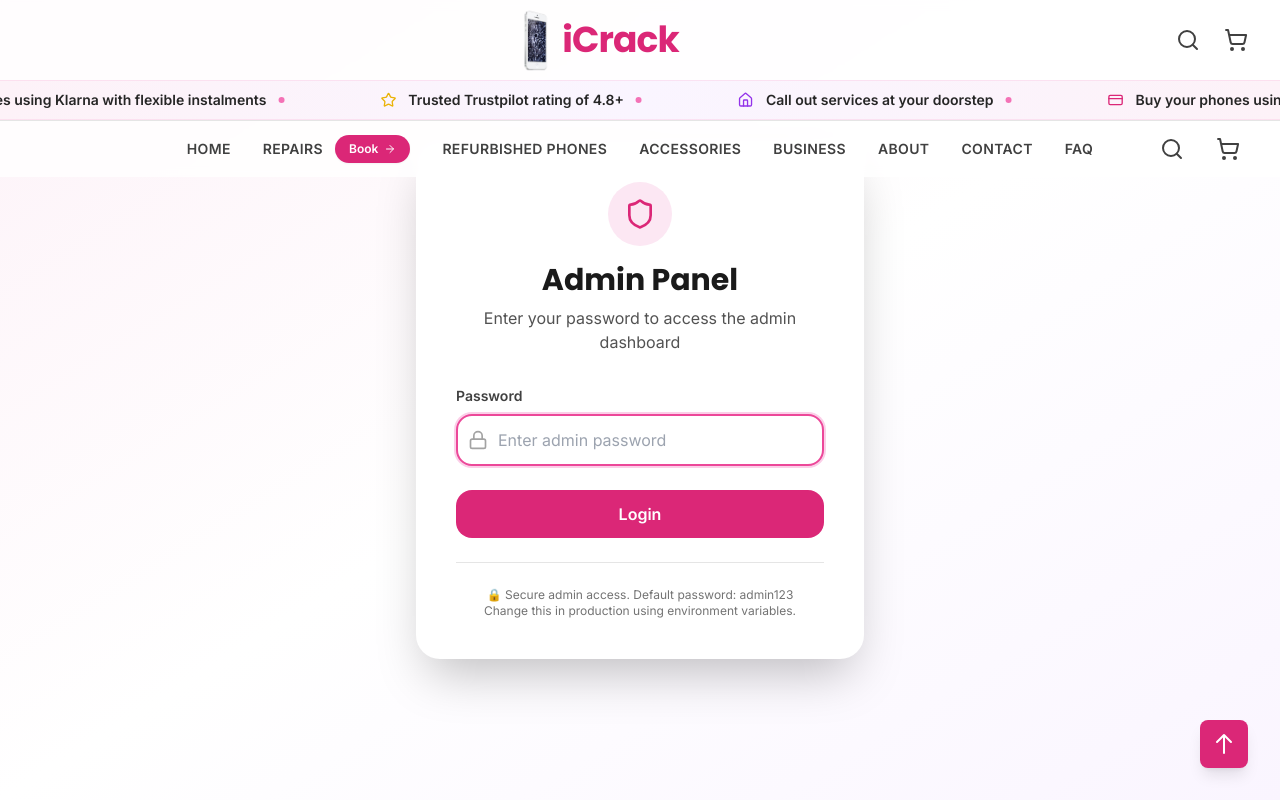
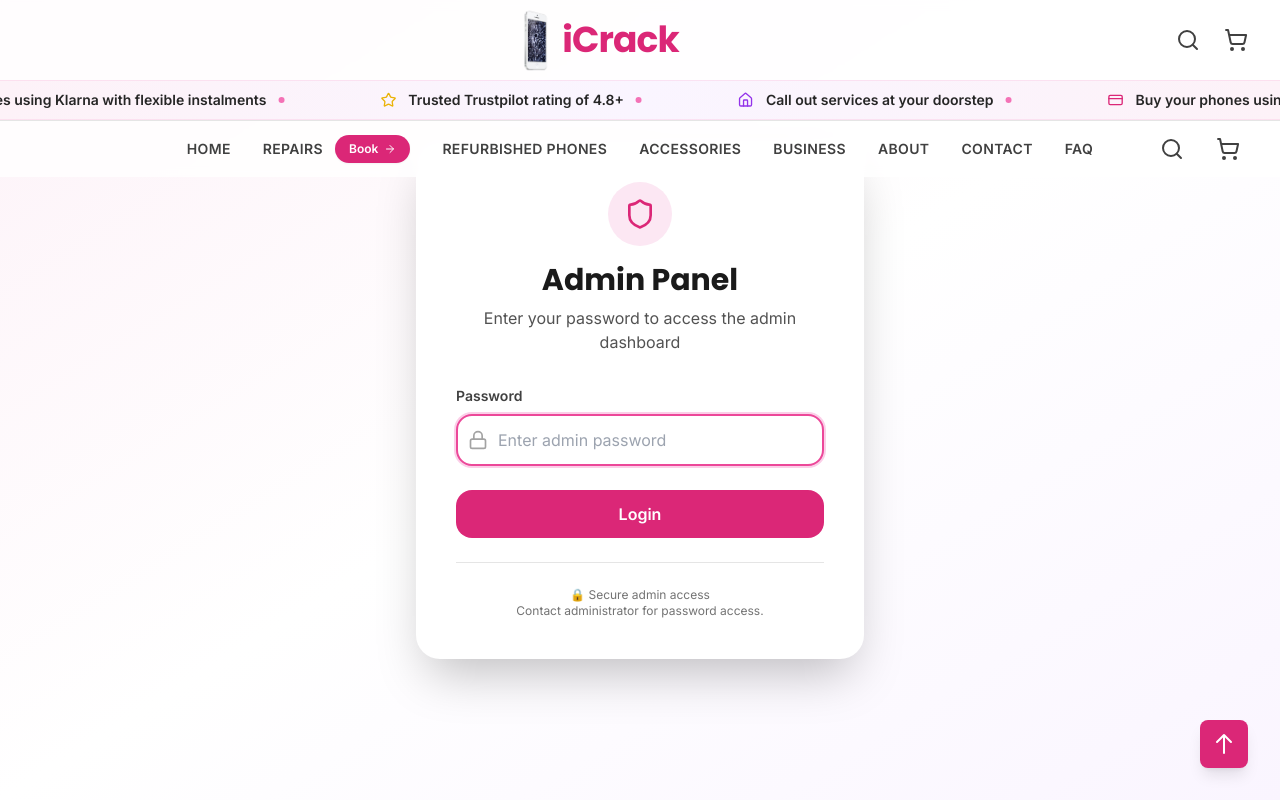
Before and after one commit to pradeepannagarasu/icrack, a Next.js app: page /admin in a window 1280 px wide. Shown: the top 800 px of the page. Built offline with nearby package versions, Linux system fonts and the light colour scheme.

Commit message:
feat: Update admin password to Icrack@2026

```diff
--- a/app/admin/page.tsx
+++ b/app/admin/page.tsx
@@ -13,7 +13,7 @@
 
   // Default password - should be changed in production
   // In production, use environment variable: process.env.NEXT_PUBLIC_ADMIN_PASSWORD
-  const ADMIN_PASSWORD = process.env.NEXT_PUBLIC_ADMIN_PASSWORD || "admin123";
+  const ADMIN_PASSWORD = process.env.NEXT_PUBLIC_ADMIN_PASSWORD || "Icrack@2026";
 
   const handleSubmit = async (e: React.FormEvent) => {
     e.preventDefault();
@@ -99,9 +99,9 @@
           {/* Security Note */}
           <div className="mt-6 pt-6 border-t border-neutral-200">
             <p className="text-xs text-neutral-500 text-center">
-              🔒 Secure admin access. Default password: admin123
+              🔒 Secure admin access
               <br />
-              Change this in production using environment variables.
+              Contact administrator for password access.
             </p>
           </div>
         </div>
```
